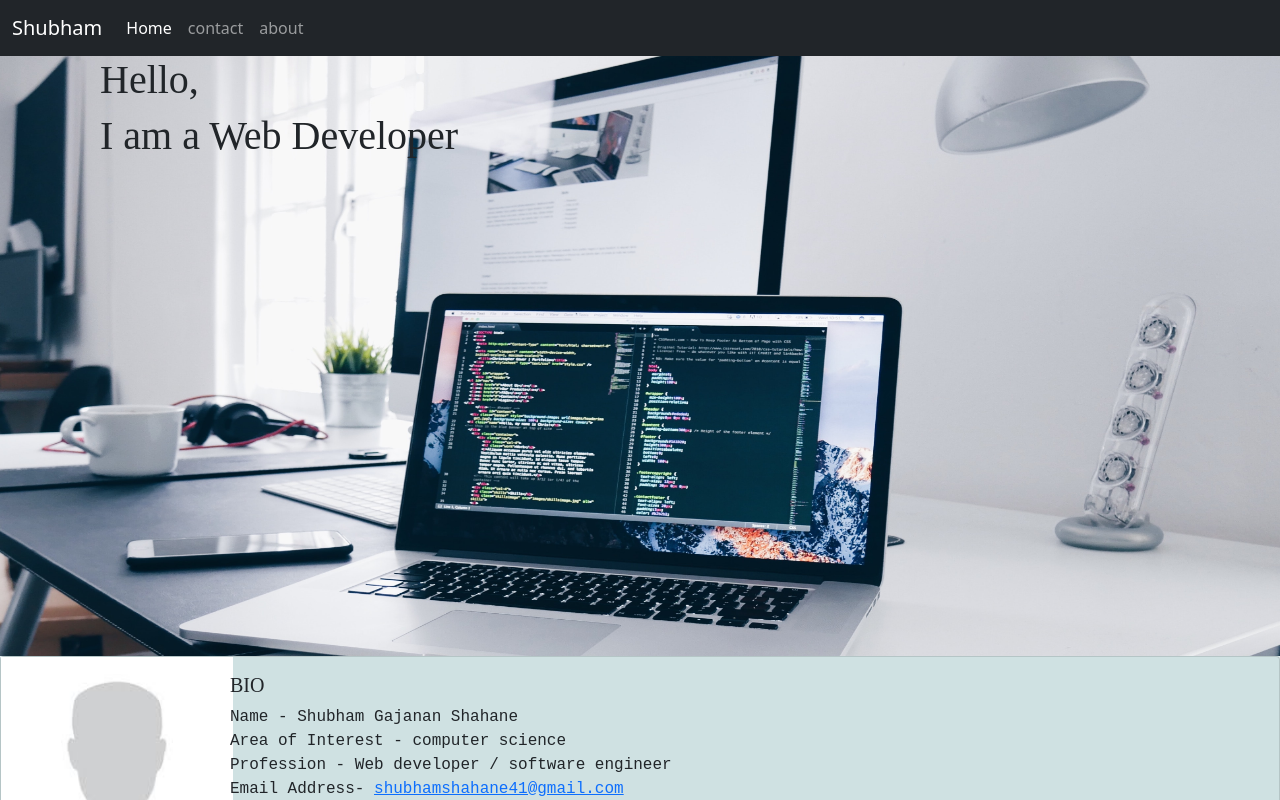
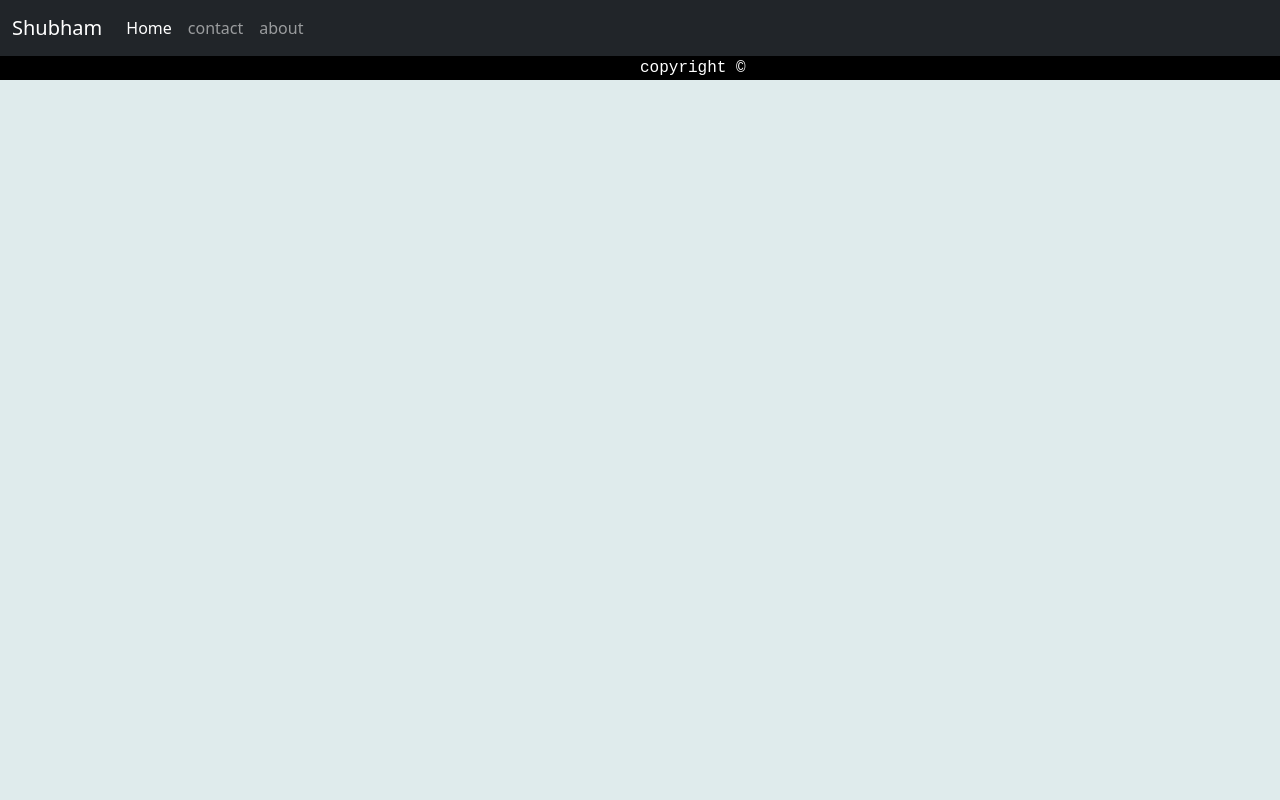
Before and after one commit to shubhamshahane1234/home, a React (Create React App) app: page / in a window 1280 px wide. Shown: the top 800 px of the page. Built offline with nearby package versions, Linux system fonts and the light colour scheme; a web font is replaced by a local one.

Commit message:
Update App.js

```diff
--- a/src/App.js
+++ b/src/App.js
@@ -24,7 +24,7 @@ function App() {
 
 
       <Switch>
-        <Route exact path="/" render={() => {
+        <Route exact path="/reactlivewebsite" render={() => {
           return (
             <>
               <Displaypic />
```
